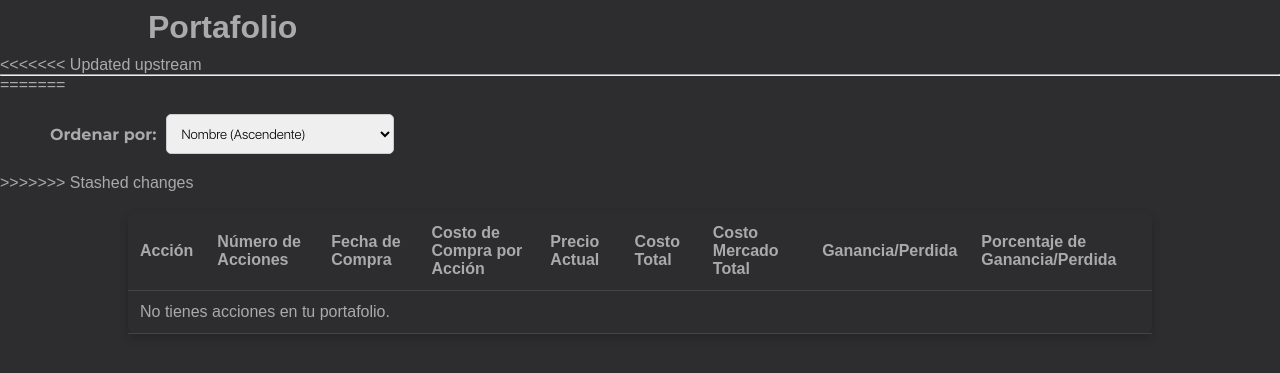
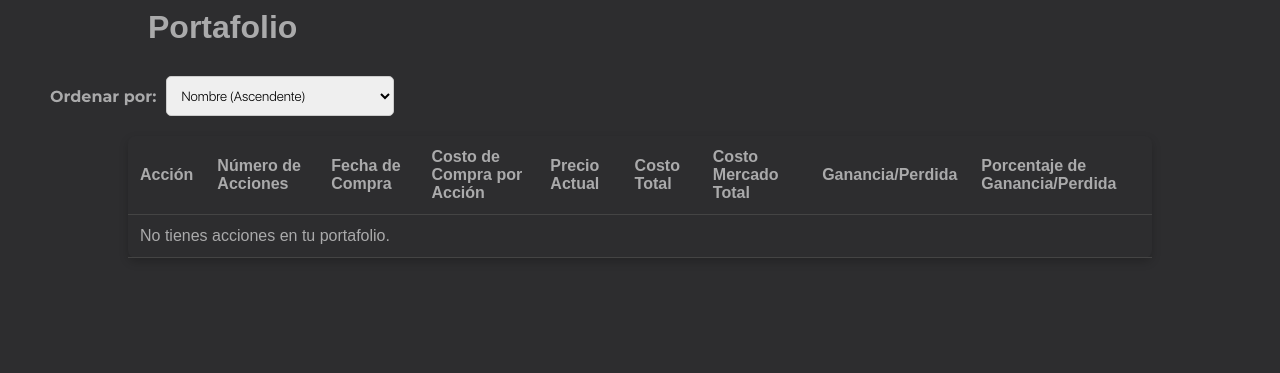
Before and after one commit to joeDeef/stock-track, a Django app: template src/templates/portafolio.html in a window 1280 px wide. Shown: the part 51-424 px from the top of the page. Run offline with Django 5.2, Linux system fonts and the light colour scheme; the template is opened without the code that fills it, so the values that code supplies are empty.

Commit message:
[fix]: portafolio.html

```diff
--- a/src/templates/portafolio.html
+++ b/src/templates/portafolio.html
@@ -18,10 +18,6 @@
             <h1 class="left">Portafolio</h1>
             <h1 class="right">{{ user.nombres }}</h1>
         </div>
-<<<<<<< Updated upstream
-
-        <hr>
-=======
 
         <div class="sorting-options" style="margin: 20px 50px; display: flex; align-items: center;">
             <label for="sort-by" style="margin-right: 10px; font-family: 'MontserratBold'; color: #aaaaab;">Ordenar por:</label>
@@ -33,7 +29,6 @@
             </select>
         </div>
 
->>>>>>> Stashed changes
         {% if mensaje %}
     <p>{{ mensaje }}</p>
     {% else %}
```
Also changed, not shown: src/db.sqlite3.
